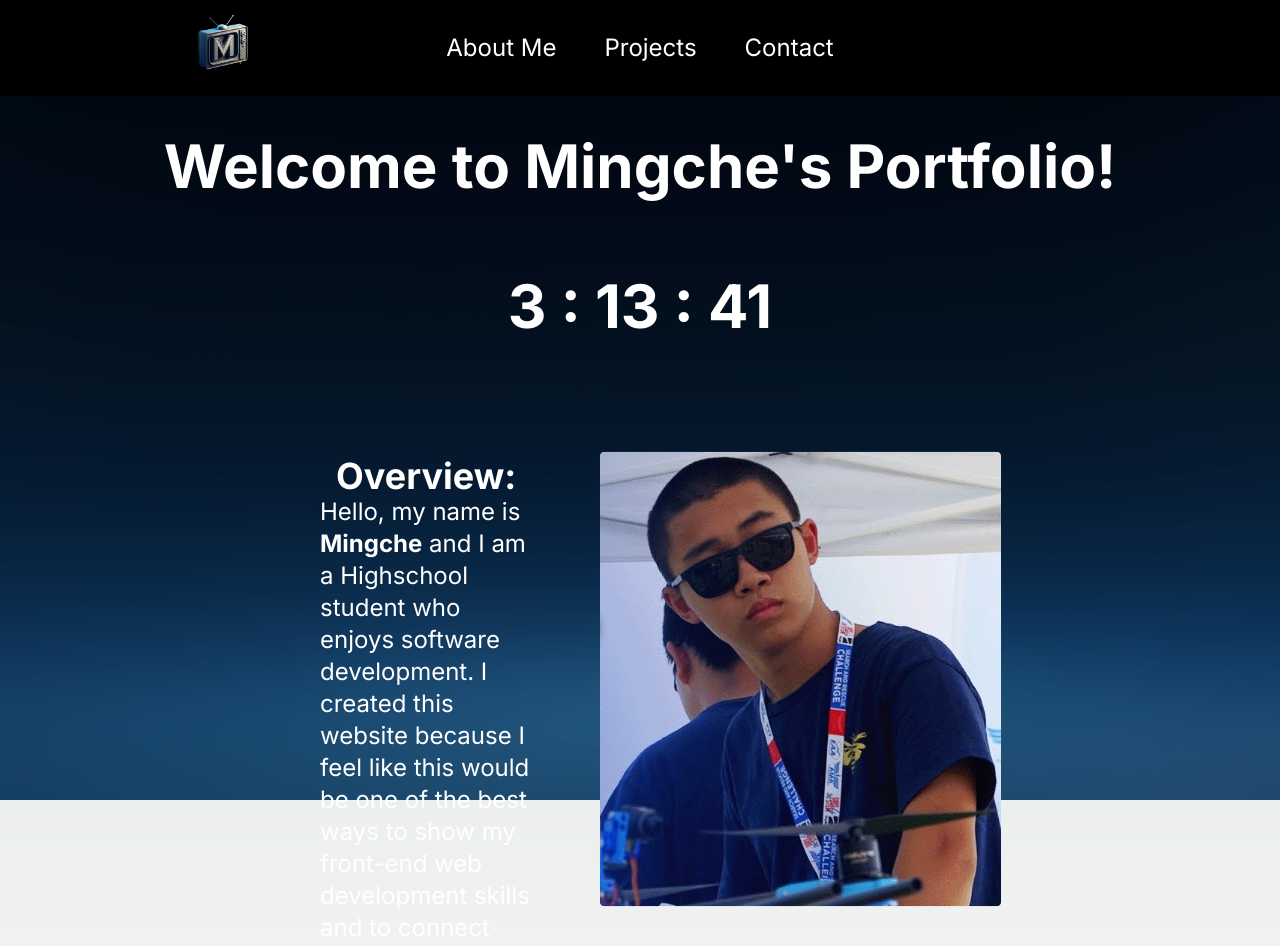
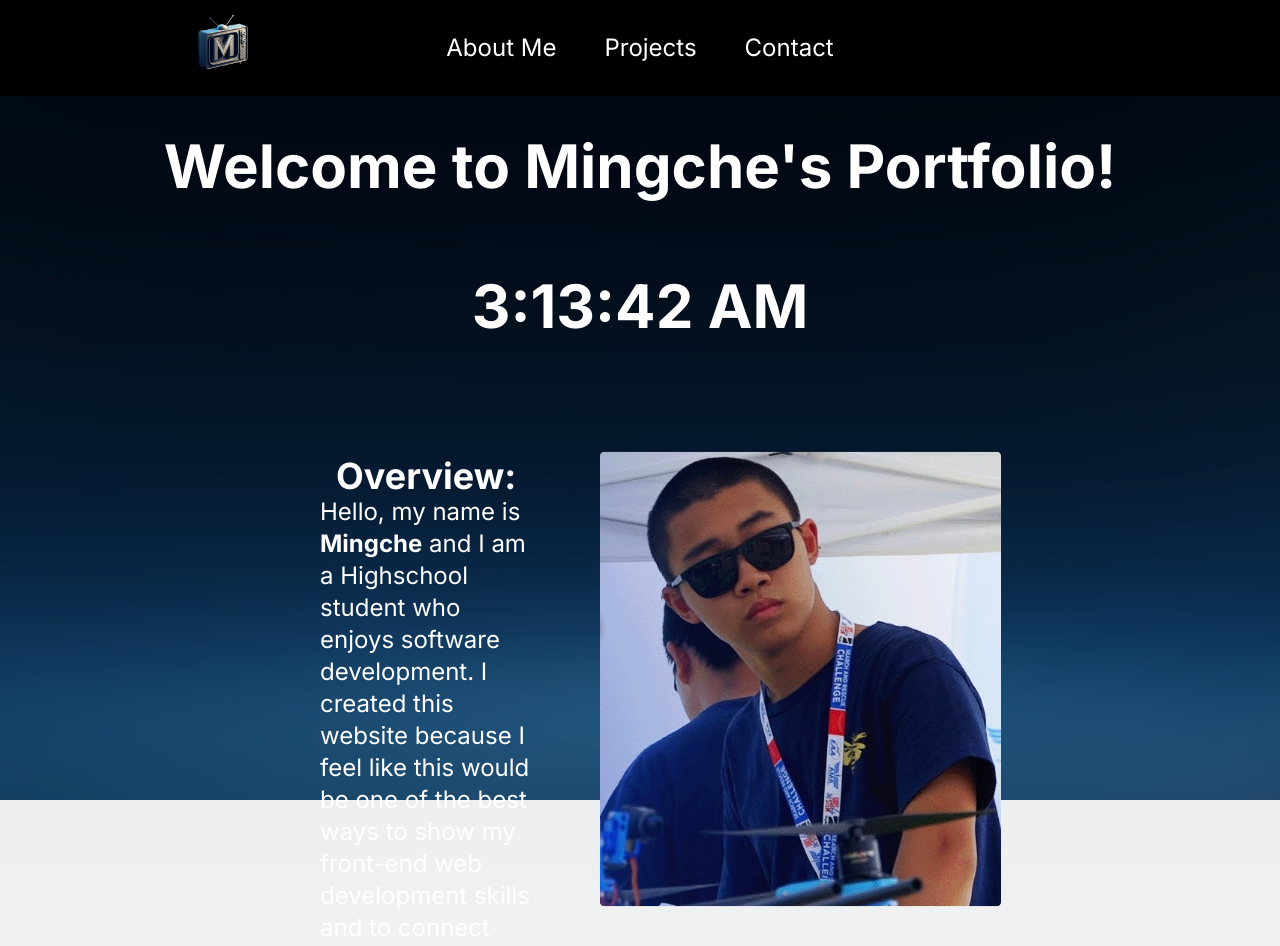
Before and after one commit to MingcheL1/portfolio, a Next.js app: page / in a window 1280 px wide. Shown: the top 946 px of the page. Built offline with nearby package versions, Linux system fonts and the light colour scheme.

Commit message:
updated clock

```diff
--- a/components/clock.tsx
+++ b/components/clock.tsx
@@ -3,19 +3,19 @@ import React from "react";
 
 export const Clock:FC=()=>{
     const d=new Date();
-    const [currentTime, setCurrentTime]=useState("");
+    const [currentTime, setCurrentTime]=useState(new Date());
     React.useEffect(()=>{
 
-        const date=d.getHours()+" : "+d.getMinutes()+" : "+d.getSeconds();
+
         const timer=setInterval(()=>{
-            setCurrentTime(date);
+            setCurrentTime(new Date());
 
         },1000);
         return ()=> clearInterval(timer);
     },[currentTime]);
     return(
         <div className="">
-            {currentTime}
+            {currentTime.toLocaleTimeString()}
         </div>
     )
 }
```
